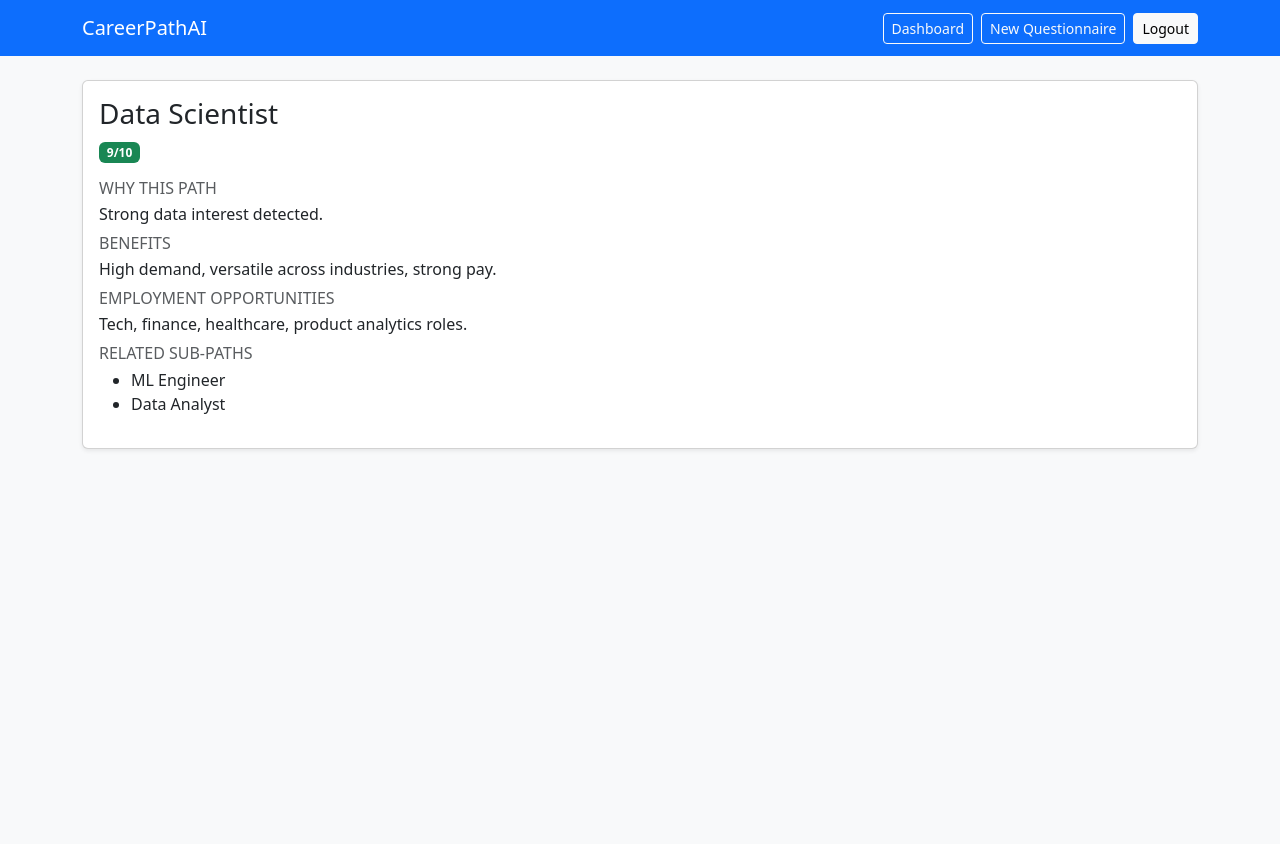
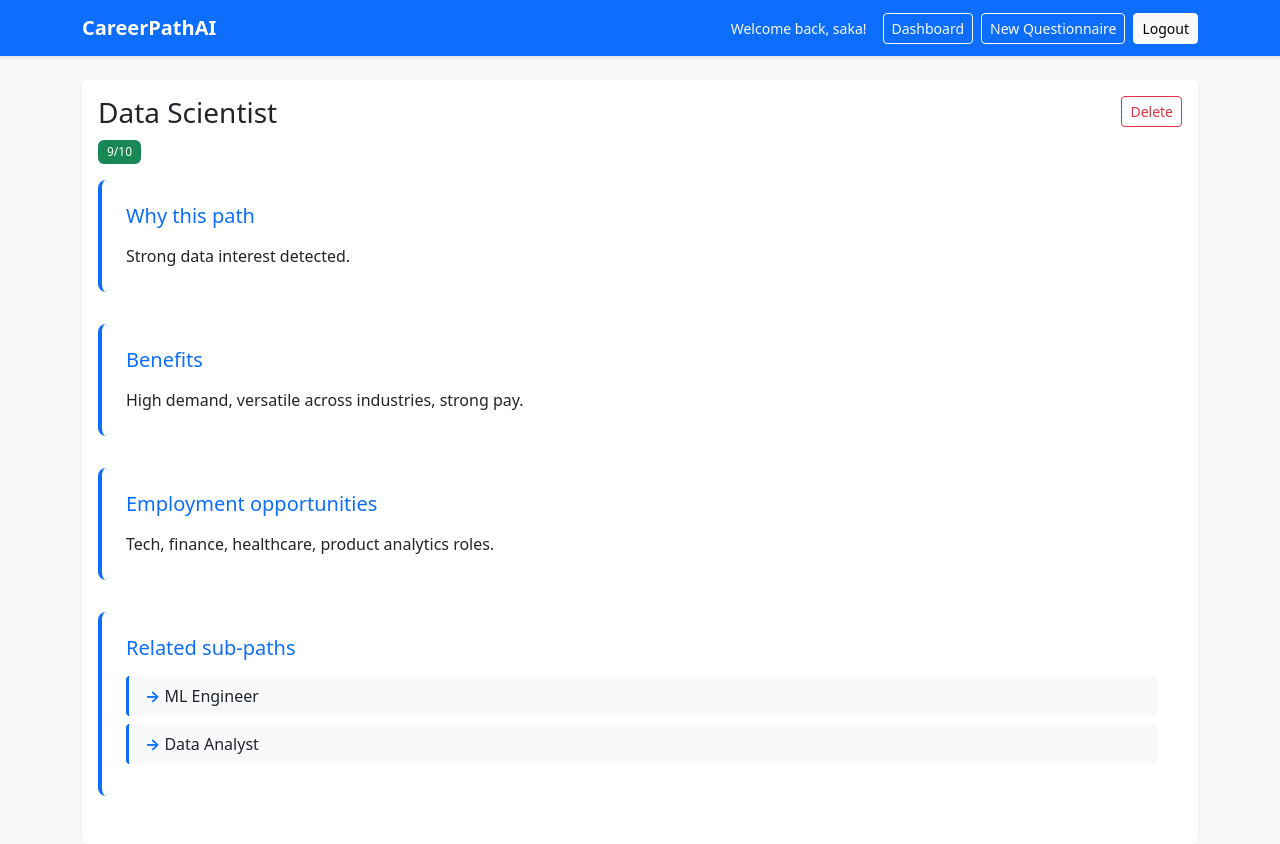
Before and after one commit to sakamw/career-recommender, a Django app: page /recommendation/2/ in a window 1280 px wide. Before the commit the page ends 450 px from the top, so only its background shows below. Run offline with Django 5.2, Linux system fonts and the light colour scheme; a user stored in the database is signed in; data comes from the database, SQL or seed files in the repository; both versions use the stored data as it was after the commit.

Commit message:
added a recycle bin, personalized static: css and js

```diff
--- a/CareerPathAI/recommender/templates/recommender/base.html
+++ /dev/null
@@ -1,34 +0,0 @@
-<!DOCTYPE html>
-<html lang="en">
-<head>
-    <meta charset="UTF-8">
-    <meta name="viewport" content="width=device-width, initial-scale=1">
-    <title>{% block title %}CareerPathAI{% endblock %}</title>
-    <link href="https://cdn.jsdelivr.net/npm/bootstrap@5.3.3/dist/css/bootstrap.min.css" rel="stylesheet">
-</head>
-<body class="bg-light">
-<nav class="navbar navbar-expand-lg navbar-dark bg-primary mb-4">
-    <div class="container">
-        <a class="navbar-brand" href="{% url 'landing' %}">CareerPathAI</a>
-        <div class="d-flex gap-2">
-            {% if user.is_authenticated %}
-                <a class="btn btn-outline-light btn-sm" href="{% url 'dashboard' %}">Dashboard</a>
-                <a class="btn btn-outline-light btn-sm" href="{% url 'questionnaire' %}">New Questionnaire</a>
-                <a class="btn btn-light btn-sm" href="{% url 'logout' %}">Logout</a>
-            {% else %}
-                <a class="btn btn-outline-light btn-sm" href="{% url 'login' %}">Login</a>
-                <a class="btn btn-light btn-sm" href="{% url 'register' %}">Register</a>
-            {% endif %}
-        </div>
-    </div>
-</nav>
-<main class="container">
-    {% if messages %}
-        {% for message in messages %}
-            <div class="alert alert-{{ message.tags }}">{{ message }}</div>
-        {% endfor %}
-    {% endif %}
-    {% block content %}{% endblock %}
-</main>
-</body>
-</html>
--- a/CareerPathAI/recommender/templates/recommender/recommendation_detail.html
+++ b/CareerPathAI/recommender/templates/recommender/recommendation_detail.html
@@ -1,29 +1,47 @@
-{% extends "recommender/base.html" %}
+{% extends "base.html" %}
 {% block title %}Recommendation{% endblock %}
 {% block content %}
 <div class="card shadow-sm">
   <div class="card-body">
-        <h3 class="card-title">{{ rec.career_name }}</h3>
-        <span class="badge bg-success mb-3">{{ rec.score }}/10</span>
+    <div class="d-flex justify-content-between align-items-start mb-3">
+      <div>
+        <h3 class="card-title mb-2">{{ rec.career_name }}</h3>
+        <span class="badge bg-success">{{ rec.score }}/10</span>
+      </div>
+      <form method="post" action="{% url 'delete_recommendation' rec.id %}" onsubmit="return confirm('Move to recycle bin?');">
+        {% csrf_token %}
+        <button type="submit" class="btn btn-sm btn-outline-danger">Delete</button>
+      </form>
+    </div>
     {% if details %}
-            <div class="mb-3">
-                <h6 class="text-uppercase text-muted mb-1">Why this path</h6>
-                <p class="mb-2">{{ details.why|default:"Not provided." }}</p>
-                <h6 class="text-uppercase text-muted mb-1">Benefits</h6>
-                <p class="mb-2">{{ details.benefits|default:"Not provided." }}</p>
-                <h6 class="text-uppercase text-muted mb-1">Employment opportunities</h6>
-                <p class="mb-2">{{ details.opportunities|default:"Not provided." }}</p>
-                <h6 class="text-uppercase text-muted mb-1">Related sub-paths</h6>
+      {% if details.why %}
+      <div class="recommendation-section">
+        <h5>Why this path</h5>
+        <p class="mb-0">{{ details.why }}</p>
+      </div>
+      {% endif %}
+      {% if details.benefits %}
+      <div class="recommendation-section">
+        <h5>Benefits</h5>
+        <p class="mb-0">{{ details.benefits }}</p>
+      </div>
+      {% endif %}
+      {% if details.opportunities %}
+      <div class="recommendation-section">
+        <h5>Employment opportunities</h5>
+        <p class="mb-0">{{ details.opportunities }}</p>
+      </div>
+      {% endif %}
       {% if details.sub_paths %}
-                    <ul class="mb-0">
+      <div class="recommendation-section">
+        <h5>Related sub-paths</h5>
+        <ul class="sub-paths-list mb-0">
           {% for sub in details.sub_paths %}
           <li>{{ sub }}</li>
           {% endfor %}
         </ul>
-                {% else %}
-                    <p class="mb-0">Not provided.</p>
+      </div>
       {% endif %}
-            </div>
     {% else %}
       <p class="mb-0">{{ rec.explanation|linebreaks }}</p>
     {% endif %}
--- a/CareerPathAI/recommender/urls.py
+++ b/CareerPathAI/recommender/urls.py
@@ -5,8 +5,11 @@ from . import views
 urlpatterns = [
     path("", views.landing, name="landing"),
     path("dashboard/", views.dashboard, name="dashboard"),
+    path("profile/", views.profile, name="profile"),
     path("questionnaire/", views.questionnaire, name="questionnaire"),
     path("recommendation/<int:pk>/", views.recommendation_detail, name="recommendation_detail"),
+    path("recommendation/<int:pk>/delete/", views.delete_recommendation, name="delete_recommendation"),
+    path("recommendation/<int:pk>/restore/", views.restore_recommendation, name="restore_recommendation"),
     path("auth/register/", views.register, name="register"),
     path("auth/login/", views.login_view, name="login"),
     path("auth/logout/", views.logout_view, name="logout"),
--- a/CareerPathAI/recommender/views.py
+++ b/CareerPathAI/recommender/views.py
@@ -1,11 +1,14 @@
+from datetime import timedelta
+
 from django.contrib import messages
 from django.contrib.auth import authenticate, login, logout
 from django.contrib.auth.decorators import login_required
 from django.contrib.auth.forms import UserCreationForm
 from django.shortcuts import get_object_or_404, redirect, render
+from django.utils import timezone
 
 from .ai import generate_career_recommendation
-from .forms import QuestionnaireForm
+from .forms import QuestionnaireForm, UserProfileForm
 from .models import Questionnaire, Recommendation, UserProfile
 
 
@@ -35,14 +38,29 @@ def _parse_explanation(text: str) -> dict:
     return parsed
 
 
+def _clear_messages(request):
+    list(messages.get_messages(request))
+
+
 def landing(request):
     if request.user.is_authenticated:
         return redirect("dashboard")
     return render(request, "recommender/landing.html")
 
 
+def _prep_user_form(form: UserCreationForm) -> UserCreationForm:
+    for name, field in form.fields.items():
+        field.widget.attrs.setdefault("class", "form-control")
+        field.widget.attrs.setdefault("required", True)
+        if "password" in name:
+            field.widget.attrs.setdefault("type", "password")
+    return form
+
+
 def register(request):
-    form = UserCreationForm(request.POST or None)
+    form = _prep_user_form(UserCreationForm(request.POST or None))
+    if request.method != "POST":
+        _clear_messages(request)
     if form.is_valid():
         user = form.save()
         UserProfile.objects.create(user=user)
@@ -61,7 +79,10 @@ def login_view(request):
             login(request, user)
             return redirect("dashboard")
         messages.error(request, "Invalid credentials.")
-    return render(request, "recommender/auth_register.html", {"form": UserCreationForm(), "login_mode": True})
+    form = _prep_user_form(UserCreationForm())
+    if request.method != "POST":
+        _clear_messages(request)
+    return render(request, "recommender/auth_register.html", {"form": form, "login_mode": True})
 
 
 def logout_view(request):
@@ -71,8 +92,38 @@ def logout_view(request):
 
 @login_required
 def dashboard(request):
-    recs = Recommendation.objects.filter(questionnaire__user=request.user).order_by("-created_at")[:5]
-    return render(request, "recommender/dashboard.html", {"recommendations": recs})
+    # Get active recommendations (not deleted)
+    recs = Recommendation.objects.filter(
+        questionnaire__user=request.user,
+        deleted_at__isnull=True
+    ).order_by("-created_at")[:5]
+
+    # Get recycle bin items (deleted within last 30 days)
+    cutoff_date = timezone.now() - timedelta(days=30)
+    recycle_bin = Recommendation.objects.filter(
+        questionnaire__user=request.user,
+        deleted_at__isnull=False,
+        deleted_at__gte=cutoff_date
+    ).order_by("-deleted_at")
+
+    # Auto-cleanup old deleted items (older than 30 days)
+    Recommendation.cleanup_old_deleted(days=30)
+
+    return render(request, "recommender/dashboard.html", {
+        "recommendations": recs,
+        "recycle_bin": recycle_bin
+    })
+
+
+@login_required
+def profile(request):
+    profile_obj, _ = UserProfile.objects.get_or_create(user=request.user)
+    form = UserProfileForm(request.POST or None, instance=profile_obj)
+    if request.method == "POST" and form.is_valid():
+        form.save()
+        messages.success(request, "Profile updated.")
+        return redirect("profile")
+    return render(request, "recommender/profile.html", {"form": form})
 
 
 @login_required
@@ -112,9 +163,32 @@ def questionnaire(request):
 @login_required
 def recommendation_detail(request, pk):
     rec = get_object_or_404(Recommendation, pk=pk, questionnaire__user=request.user)
+    if rec.deleted_at is not None:
+        messages.warning(request, "This recommendation is in the recycle bin.")
+        return redirect("dashboard")
     parsed = _parse_explanation(rec.explanation)
     return render(
         request,
         "recommender/recommendation_detail.html",
         {"rec": rec, "details": parsed},
     )
+
+
+@login_required
+def delete_recommendation(request, pk):
+    """Move recommendation to recycle bin"""
+    rec = get_object_or_404(Recommendation, pk=pk, questionnaire__user=request.user)
+    if rec.deleted_at is None:
+        rec.soft_delete()
+        messages.success(request, f"'{rec.career_name}' moved to recycle bin.")
+    return redirect("dashboard")
+
+
+@login_required
+def restore_recommendation(request, pk):
+    """Restore recommendation from recycle bin"""
+    rec = get_object_or_404(Recommendation, pk=pk, questionnaire__user=request.user)
+    if rec.deleted_at is not None:
+        rec.restore()
+        messages.success(request, f"'{rec.career_name}' restored from recycle bin.")
+    return redirect("dashboard")
--- /dev/null
+++ b/CareerPathAI/static/css/custom.css
@@ -0,0 +1,162 @@
+/* Custom styles for CareerPathAI */
+
+:root {
+    --primary-color: #0d6efd;
+    --secondary-color: #6c757d;
+    --success-color: #198754;
+    --danger-color: #dc3545;
+    --warning-color: #ffc107;
+    --info-color: #0dcaf0;
+    --light-color: #f8f9fa;
+    --dark-color: #212529;
+}
+
+/* Smooth transitions */
+* {
+    transition: background-color 0.2s ease, color 0.2s ease;
+}
+
+/* Navbar enhancements */
+.navbar {
+    box-shadow: 0 2px 4px rgba(0, 0, 0, 0.1);
+}
+
+.navbar-brand {
+    font-weight: 600;
+    font-size: 1.25rem;
+}
+
+/* Card enhancements */
+.card {
+    border: none;
+    transition: transform 0.2s ease, box-shadow 0.2s ease;
+}
+
+.card:hover {
+    transform: translateY(-2px);
+    box-shadow: 0 4px 8px rgba(0, 0, 0, 0.15) !important;
+}
+
+/* Button enhancements */
+.btn {
+    transition: all 0.2s ease;
+}
+
+.btn:hover {
+    transform: translateY(-1px);
+}
+
+/* Form enhancements */
+.form-control:focus,
+.form-select:focus {
+    border-color: var(--primary-color);
+    box-shadow: 0 0 0 0.2rem rgba(13, 110, 253, 0.25);
+}
+
+/* Alert enhancements */
+.alert {
+    border: none;
+    border-left: 4px solid;
+}
+
+.alert-success {
+    border-left-color: var(--success-color);
+    background-color: #d1e7dd;
+}
+
+.alert-danger {
+    border-left-color: var(--danger-color);
+    background-color: #f8d7da;
+}
+
+.alert-warning {
+    border-left-color: var(--warning-color);
+    background-color: #fff3cd;
+}
+
+.alert-info {
+    border-left-color: var(--info-color);
+    background-color: #cff4fc;
+}
+
+/* List group item hover */
+.list-group-item-action:hover {
+    background-color: var(--light-color);
+    transform: translateX(5px);
+    transition: all 0.2s ease;
+}
+
+/* Badge enhancements */
+.badge {
+    font-weight: 500;
+    padding: 0.5em 0.75em;
+}
+
+/* Landing page specific */
+.landing-hero {
+    min-height: 60vh;
+    display: flex;
+    align-items: center;
+}
+
+/* Recommendation detail enhancements */
+.recommendation-section {
+    margin-bottom: 2rem;
+    padding: 1.5rem;
+    background-color: white;
+    border-radius: 0.5rem;
+    border-left: 4px solid var(--primary-color);
+}
+
+.recommendation-section h5 {
+    color: var(--primary-color);
+    margin-bottom: 1rem;
+}
+
+/* Sub-paths list */
+.sub-paths-list {
+    list-style: none;
+    padding-left: 0;
+}
+
+.sub-paths-list li {
+    padding: 0.5rem 1rem;
+    margin-bottom: 0.5rem;
+    background-color: var(--light-color);
+    border-radius: 0.25rem;
+    border-left: 3px solid var(--primary-color);
+}
+
+.sub-paths-list li:before {
+    content: "→ ";
+    color: var(--primary-color);
+    font-weight: bold;
+}
+
+/* Responsive adjustments */
+@media (max-width: 768px) {
+    .navbar-brand {
+        font-size: 1rem;
+    }
+
+    .btn {
+        font-size: 0.875rem;
+        padding: 0.375rem 0.75rem;
+    }
+}
+
+/* Loading states */
+.btn:disabled {
+    opacity: 0.6;
+    cursor: not-allowed;
+}
+
+/* Focus states for accessibility */
+a:focus,
+button:focus,
+input:focus,
+select:focus,
+textarea:focus {
+    outline: 2px solid var(--primary-color);
+    outline-offset: 2px;
+}
--- /dev/null
+++ b/CareerPathAI/templates/base.html
@@ -0,0 +1,55 @@
+<!DOCTYPE html>
+<html lang="en">
+  <head>
+    <meta charset="UTF-8" />
+    <meta name="viewport" content="width=device-width, initial-scale=1" />
+    <title>{% block title %}CareerPathAI{% endblock %}</title>
+    {% load static %}
+    <link
+      href="https://cdn.jsdelivr.net/npm/bootstrap@5.3.3/dist/css/bootstrap.min.css"
+      rel="stylesheet"
+    />
+    <link href="{% static 'css/custom.css' %}" rel="stylesheet" />
+  </head>
+  <body class="bg-light">
+    <nav class="navbar navbar-expand-lg navbar-dark bg-primary mb-4">
+      <div class="container">
+        <a class="navbar-brand" href="{% url 'landing' %}">CareerPathAI</a>
+        <div class="d-flex align-items-center gap-3 ms-auto">
+          {% if user.is_authenticated %}
+          <span class="text-light small mb-0"
+            >Welcome back, {{ user.username }}!</span
+          >
+          {% endif %}
+          <div class="d-flex gap-2">
+            {% if user.is_authenticated %}
+            <a class="btn btn-outline-light btn-sm" href="{% url 'dashboard' %}"
+              >Dashboard</a
+            >
+            <a
+              class="btn btn-outline-light btn-sm"
+              href="{% url 'questionnaire' %}"
+              >New Questionnaire</a
+            >
+            <a class="btn btn-light btn-sm" href="{% url 'logout' %}">Logout</a>
+            {% else %}
+            <a class="btn btn-outline-light btn-sm" href="{% url 'login' %}"
+              >Login</a
+            >
+            <a class="btn btn-light btn-sm" href="{% url 'register' %}"
+              >Register</a
+            >
+            {% endif %}
+          </div>
+        </div>
+      </div>
+    </nav>
+    <main class="container">
+      {% if messages %} {% for message in messages %}
+      <div class="alert alert-{{ message.tags }}">{{ message }}</div>
+      {% endfor %} {% endif %} {% block content %}{% endblock %}
+    </main>
+    <script src="https://cdn.jsdelivr.net/npm/bootstrap@5.3.3/dist/js/bootstrap.bundle.min.js"></script>
+    <script src="{% static 'js/main.js' %}"></script>
+  </body>
+</html>
```
Also changed, not shown: CareerPathAI/recommender/forms.py (+11 -1 lines), CareerPathAI/recommender/models.py (+24 -0 lines), CareerPathAI/recommender/templates/recommender/auth_register.html (+54 -17 lines), CareerPathAI/recommender/templates/recommender/dashboard.html (+51 -5 lines), CareerPathAI/recommender/templates/recommender/landing.html (+7 -6 lines), CareerPathAI/recommender/templates/recommender/profile.html (added, +22 -0 lines), CareerPathAI/recommender/templates/recommender/questionnaire.html (+8 -11 lines), CareerPathAI/static/js/main.js (added, +35 -0 lines), CareerPathAI/db.sqlite3, CareerPathAI/recommender/migrations/0002_recommendation_deleted_at.py (added). Lines whose indentation alone changed are shown as unchanged.
